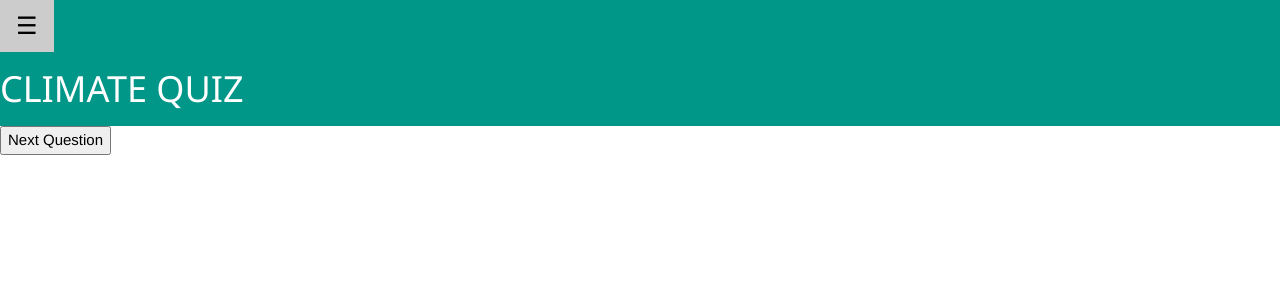
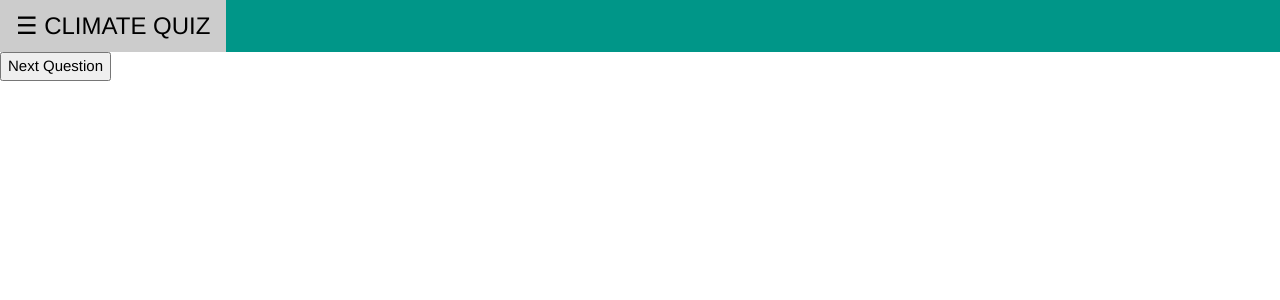
Before and after one commit to Fidelma/javascript_group_project, a Vue app in the folder client/: page /#/ in a window 1280 px wide. Shown: the top 300 px of the page. Built offline with nearby package versions, Linux system fonts and the light colour scheme; no server answers.

Commit message:
Modified Header

```diff
--- a/client/src/App.vue
+++ b/client/src/App.vue
@@ -14,8 +14,7 @@
 
     <div id="main">
       <div class="w3-teal">
-        <button id="openNav" class="w3-button w3-teal w3-xlarge" @click="w3_open()">&#9776; </button>
-        <h1>CLIMATE QUIZ</h1>
+        <button id="openNav" class="w3-button w3-teal w3-xlarge" @click="w3_open()">&#9776;           CLIMATE QUIZ </button>
         <div class="w3-container">
         </div>
       </div>
```
